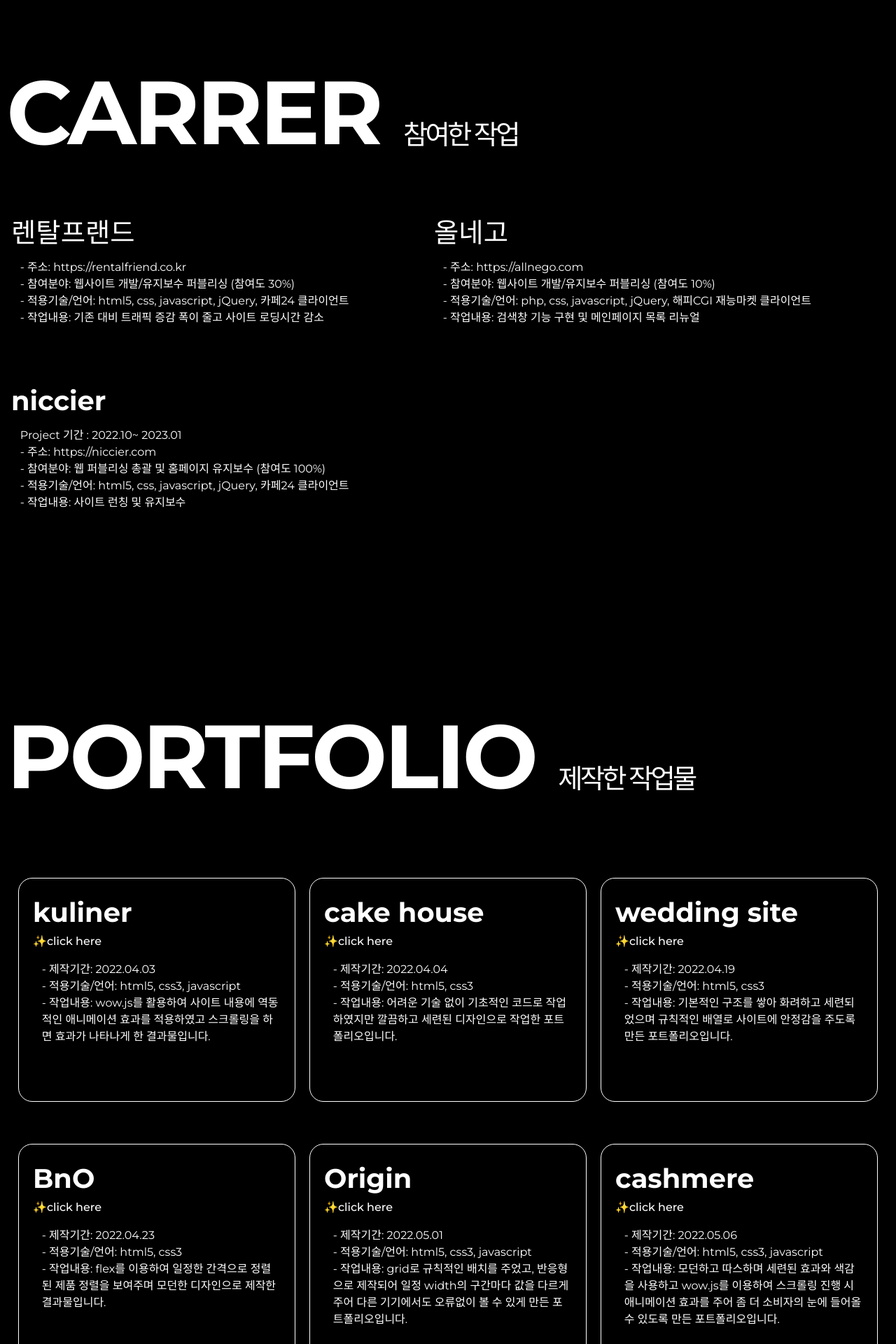
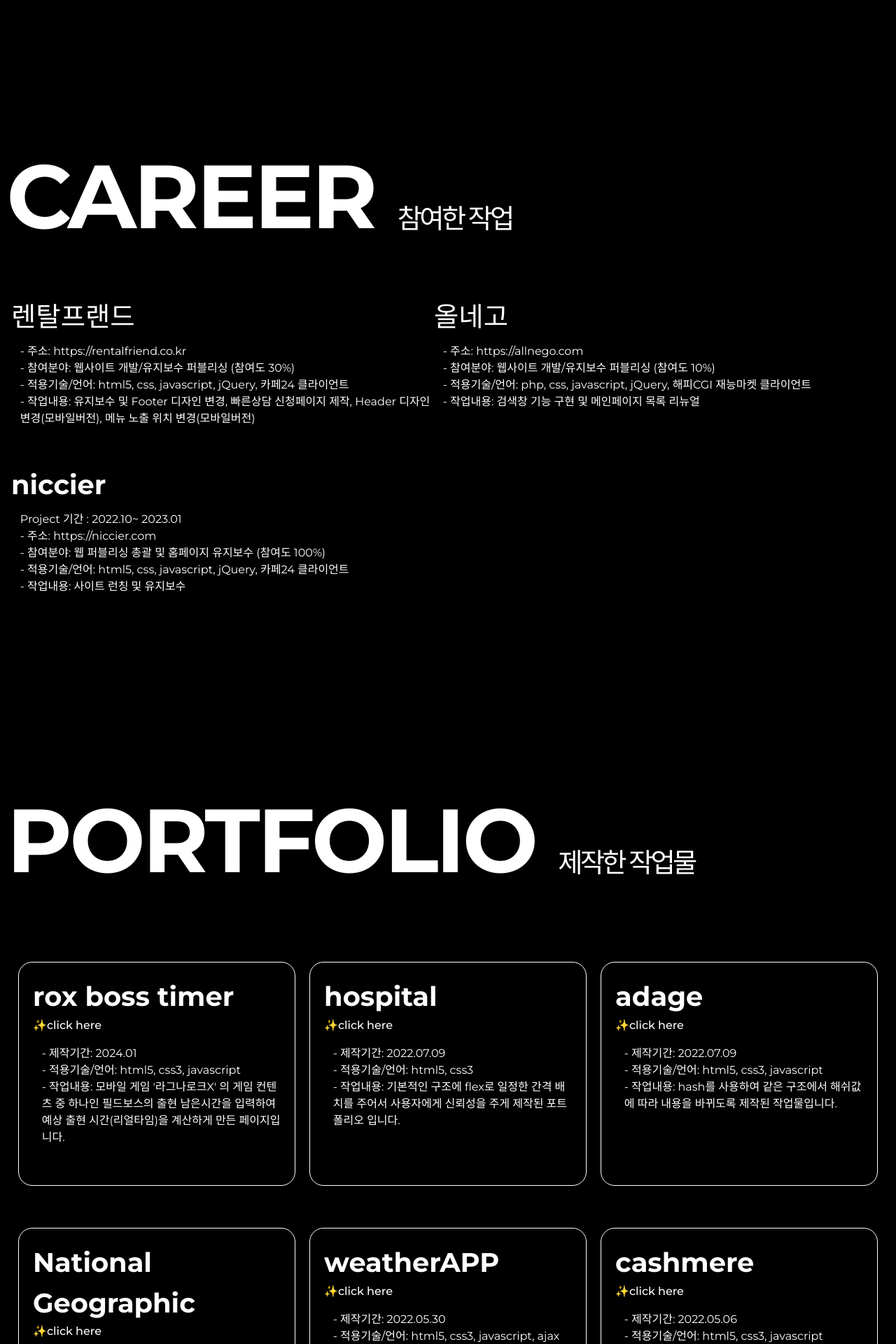
Before and after one commit to CherrySalute/Portfolio, a Vue app: page / in a window 1280 px wide. Shown: the part 760-2680 px from the top of the page at 70% size. Built offline with nearby package versions, Linux system fonts and the light colour scheme; a small style sheet from the web is missing; a web font is replaced by a local one.

Commit message:
plus selfsection

```diff
--- a/src/components/CarrerSection.vue
+++ b/src/components/CareerSection.vue
@@ -1,22 +1,22 @@
 <script setup>
-import {carrerText} from "@/constants/index";
+import {careerText} from "@/constants/index";
 </script>
 
 
 <template>
-    <section id="carrer">
-        <div class="carrer__inner">
-            <h2 class="carrer__title">
-                Carrer <em>참여한 작업</em>
+    <section id="career">
+        <div class="career__inner">
+            <h2 class="career__title">
+                career <em>참여한 작업</em>
             </h2>
-            <div class="carrer__list">
-                <div class="carrer__box" v-for="(carrer,key) in carrerText" :key="key">
-                    <div class="title">{{carrer.title}}</div>
-                    <p class="project">{{carrer.project}}</p>
-                    <div class="adress">- 주소: <a :href="carrer.adress">{{carrer.adress}}</a></div>
-                    <div class="join">- 참여분야: {{carrer.join}}</div>
-                    <div class="lang">- 적용기술/언어: {{carrer.lang}}</div>
-                    <div class="cont">- 작업내용: {{carrer.cont}}</div>
+            <div class="career__list">
+                <div class="career__box" v-for="(career,key) in careerText" :key="key">
+                    <div class="title">{{career.title}}</div>
+                    <p class="project">{{career.project}}</p>
+                    <div class="adress">- 주소: <a :href="career.adress">{{career.adress}}</a></div>
+                    <div class="join">- 참여분야: {{career.join}}</div>
+                    <div class="lang">- 적용기술/언어: {{career.lang}}</div>
+                    <div class="cont">- 작업내용: {{career.cont}}</div>
                 </div>
             </div>
         </div>
@@ -24,12 +24,12 @@ import {carrerText} from "@/constants/index";
 </template>
 
 <style lang="scss" scoped>
-    #carrer{
+    #career{
         color: var(--white);
         height: 100vh;
     }
 
-    .carrer__inner{
+    .career__inner{
         width: 100%; height: 100%;
         display: flex;
         align-items: flex-start;
@@ -41,7 +41,7 @@ import {carrerText} from "@/constants/index";
             justify-content: center;
         }
 
-        .carrer__title{
+        .career__title{
             font-size: 10vw;
             font-weight: 700;
             text-transform: uppercase;
@@ -61,11 +61,11 @@ import {carrerText} from "@/constants/index";
             }
         }
 
-        .carrer__list{
+        .career__list{
             display: flex;
             flex-wrap: wrap;
 
-            .carrer__box{
+            .career__box{
                 width: calc(100% / 2 - 20px); height: 30vh;
 
                 .title{
--- /dev/null
+++ b/src/components/SelfSection.vue
@@ -0,0 +1,16 @@
+<template>
+    <section id="self">
+        <div class="self__inner">
+            <h2 class="self__title"></h2>
+            <div class="self__box">
+                <div class="selfie">
+                    <img src="" alt="">
+                </div>
+                <div class="name">김경래</div>
+                <div class="basic">Frontend junior</div>
+                <div class="tech">사용 기술 : vus.js / scss / node.js / html5 / javascript</div>
+                <div class="cont">목표 : 많은 사람들이 불편함 없이 이용하고, 즐겁게 편안하게 이용할 수 있는 홈페이지를 만드는 것</div>
+            </div>
+        </div>
+    </section>
+</template>
--- a/src/constants/index.js
+++ b/src/constants/index.js
@@ -4,8 +4,8 @@ export const headerNav = [
         url: "#intro",
     },
     {
-        title: "carrer",
-        url: "#carrer",
+        title: "career",
+        url: "#career",
     },
     {
         title: "portfolio",
@@ -19,19 +19,20 @@ export const headerNav = [
 
 export const introText = {
     title: "Front End",
-    desc: "There are better starters than me",
-    desc2: "but I’m a strong finisher.",
+    desc: "최고는 아니지만 최선을 다해서",
+    desc2: "빠르진 않지만 주어진 시간 내에",
 }
 
 
-export const carrerText = [
+
+export const careerText = [
     {
         title: "렌탈프랜드",
         project: "",
         adress: "https://rentalfriend.co.kr",
         join: "웹사이트 개발/유지보수 퍼블리싱 (참여도 30%)",
         lang: "html5, css, javascript, jQuery, 카페24 클라이언트",
-        cont: "기존 대비 트래픽 증감 폭이 줄고 사이트 로딩시간 감소",
+        cont: "유지보수 및 Footer 디자인 변경, 빠른상담 신청페이지 제작, Header 디자인 변경(모바일버전), 메뉴 노출 위치 변경(모바일버전)",
     },
     {
         title: "올네고",
@@ -53,68 +54,12 @@ export const carrerText = [
 
 
 export const portText = [
-   {
-        title: "kuliner",
-        adress: "https://cherrysalute.github.io/portfolio_kuliner/",
-        time: "2022.04.03",
+    {
+        title: "rox boss timer",
+        adress: "https://roxbosstime.netlify.app/",
+        time: "2024.01",
         lang: "html5, css3, javascript",
-        cont: "wow.js를 활용하여 사이트 내용에 역동적인 애니메이션 효과를 적용하였고 스크롤링을 하면 효과가 나타나게 한 결과물입니다.",
-   },
-   {
-        title: "cake house",
-        adress: "https://cherrysalute.github.io/portfolio_cakehouse/",
-        time: "2022.04.04",
-        lang: "html5, css3",
-        cont: "어려운 기술 없이 기초적인 코드로 작업하였지만 깔끔하고 세련된 디자인으로 작업한 포트폴리오입니다.",
-   },
-   {
-        title: "wedding site",
-        adress: "https://cherrysalute.github.io/portfolio_weddingsite/",
-        time: "2022.04.19",
-        lang: "html5, css3",
-        cont: "기본적인 구조를 쌓아 화려하고 세련되었으며 규칙적인 배열로 사이트에 안정감을 주도록 만든 포트폴리오입니다.",
-    },
-    {
-        title: "BnO",
-        adress: "https://cherrysalute.github.io/portfolio_BnO/",
-        time: "2022.04.23",
-        lang: "html5, css3",
-        cont: "flex를 이용하여 일정한 간격으로 정렬된 제품 정렬을 보여주며 모던한 디자인으로 제작한 결과물입니다.",
-   },
-   {
-        title: "Origin",
-        adress: "https://cherrysalute.github.io/portfolio_Origin/",
-        time: "2022.05.01",
-        lang: "html5, css3, javascript",
-        cont: "grid로 규칙적인 배치를 주었고, 반응형으로 제작되어 일정 width의 구간마다 값을 다르게 주어 다른 기기에서도 오류없이 볼 수 있게 만든 포트폴리오입니다.",
-   },
-   {
-        title: "cashmere",
-        adress: "https://cherrysalute.github.io/portfolio_cashmere/",
-        time: "2022.05.06",
-        lang: "html5, css3, javascript",
-        cont: "모던하고 따스하며 세련된 효과와 색감을 사용하고 wow.js를 이용하여 스크롤링 진행 시 애니메이션 효과를 주어 좀 더 소비자의 눈에 들어올 수 있도록 만든 포트폴리오입니다.",
-    },
-    {
-        title: "weatherAPP",
-        adress: "https://cherrysalute.github.io/portfolio_weatherApp/",
-        time: "2022.05.30",
-        lang: "html5, css3, javascript, ajax",
-        cont: "OpenWeatherMap을 이용하여 만든 날씨 API 포트폴리오입니다. 각 도시명을 입력하면 현재 날씨와 습도, 풍속, 구름 양 등 알 수 있도록 작업했습니다.",
-   },
-   {
-        title: "National Geographic",
-        adress: "https://cherrysalute.github.io/portfoli_Naeo/",
-        time: "2022.07.05",
-        lang: "html5, css3, javascript, Vue",
-        cont: "Vue cnd를 이용하여 각 주제에 맞는 이미지 갤러리를 router를 통해 보여주는 포트폴리오 입니다.",
-   },
-   {
-        title: "adage",
-        adress: "https://cherrysalute.github.io/portfolio_adage/",
-        time: "2022.07.09",
-        lang: "html5, css3, javascript",
-        cont: "hash를 사용하여 같은 구조에서 해쉬값에 따라 내용을 바뀌도록 제작된 작업물입니다.",
+        cont: "모바일 게임 '라그나로크X' 의 게임 컨텐츠 중 하나인 필드보스의 출현 남은시간을 입력하여 예상 출현 시간(리얼타임)을 계산하게 만든 페이지입니다. ",
     },
     {
         title: "hospital",
@@ -124,11 +69,67 @@ export const portText = [
         cont: "기본적인 구조에 flex로 일정한 간격 배치를 주어서 사용자에게 신뢰성을 주게 제작된 포트폴리오 입니다.",
     },
     {
-        title: "rox boss timer",
-        adress: "https://roxbosstime.netlify.app/",
-        time: "2024.01",
+        title: "adage",
+        adress: "https://cherrysalute.github.io/portfolio_adage/",
+        time: "2022.07.09",
         lang: "html5, css3, javascript",
-        cont: "모바일 게임 '라그나로크X' 의 게임 컨텐츠 중 하나인 필드보스의 출현 남은시간을 입력하여 예상 출현 시간(리얼타임)을 계산하게 만든 페이지입니다. ",
+        cont: "hash를 사용하여 같은 구조에서 해쉬값에 따라 내용을 바뀌도록 제작된 작업물입니다.",
+    },
+    {
+        title: "National Geographic",
+        adress: "https://cherrysalute.github.io/portfoli_Naeo/",
+        time: "2022.07.05",
+        lang: "html5, css3, javascript, Vue",
+        cont: "Vue cnd를 이용하여 각 주제에 맞는 이미지 갤러리를 router를 통해 보여주는 포트폴리오 입니다.",
+   },
+   {
+        title: "weatherAPP",
+        adress: "https://cherrysalute.github.io/portfolio_weatherApp/",
+        time: "2022.05.30",
+        lang: "html5, css3, javascript, ajax",
+        cont: "OpenWeatherMap을 이용하여 만든 날씨 API 포트폴리오입니다. 각 도시명을 입력하면 현재 날씨와 습도, 풍속, 구름 양 등 알 수 있도록 작업했습니다.",
+    },
+    {
+        title: "cashmere",
+        adress: "https://cherrysalute.github.io/portfolio_cashmere/",
+        time: "2022.05.06",
+        lang: "html5, css3, javascript",
+        cont: "모던하고 따스하며 세련된 효과와 색감을 사용하고 wow.js를 이용하여 스크롤링 진행 시 애니메이션 효과를 주어 좀 더 소비자의 눈에 들어올 수 있도록 만든 포트폴리오입니다.",
+    },
+    {
+        title: "Origin",
+        adress: "https://cherrysalute.github.io/portfolio_Origin/",
+        time: "2022.05.01",
+        lang: "html5, css3, javascript",
+        cont: "grid로 규칙적인 배치를 주었고, 반응형으로 제작되어 일정 width의 구간마다 값을 다르게 주어 다른 기기에서도 오류없이 볼 수 있게 만든 포트폴리오입니다.",
+    },
+    {
+        title: "BnO",
+        adress: "https://cherrysalute.github.io/portfolio_BnO/",
+        time: "2022.04.23",
+        lang: "html5, css3",
+        cont: "flex를 이용하여 일정한 간격으로 정렬된 제품 정렬을 보여주며 모던한 디자인으로 제작한 결과물입니다.",
+    },
+    {
+        title: "wedding site",
+        adress: "https://cherrysalute.github.io/portfolio_weddingsite/",
+        time: "2022.04.19",
+        lang: "html5, css3",
+        cont: "기본적인 구조를 쌓아 화려하고 세련되었으며 규칙적인 배열로 사이트에 안정감을 주도록 만든 포트폴리오입니다.",
+    },
+    {
+        title: "cake house",
+        adress: "https://cherrysalute.github.io/portfolio_cakehouse/",
+        time: "2022.04.04",
+        lang: "html5, css3",
+        cont: "어려운 기술 없이 기초적인 코드로 작업하였지만 깔끔하고 세련된 디자인으로 작업한 포트폴리오입니다.",
+    },
+    {
+        title: "kuliner",
+        adress: "https://cherrysalute.github.io/portfolio_kuliner/",
+        time: "2022.04.03",
+        lang: "html5, css3, javascript",
+        cont: "wow.js를 활용하여 사이트 내용에 역동적인 애니메이션 효과를 적용하였고 스크롤링을 하면 효과가 나타나게 한 결과물입니다.",
     },
 ]
 
--- a/src/views/HomeView.vue
+++ b/src/views/HomeView.vue
@@ -2,7 +2,8 @@
   import HeaderSection from "@/components/HeaderSection.vue";
   import FooterSection from "@/components/FooterSection.vue";
   import IntroSection from "@/components/IntroSection.vue";
-  import CarrerSection from "@/components/CarrerSection.vue";
+  import SelfSection from "@/components/SelfSection.vue";
+  import CareerSection from "@/components/CareerSection.vue";
   import PortSection from "@/components/PortSection.vue";
   import ContactSection from "@/components/ContactSection.vue";
   import SkipSection from "@/components/SkipSection.vue";
@@ -13,7 +14,8 @@
   <HeaderSection />
   <main id="main" role="main">
     <IntroSection />
-    <CarrerSection />
+    <SelfSection />
+    <CareerSection />
     <PortSection />
     <ContactSection />
   </main>
```
Also changed, not shown: 1 other file (tests, documents, lock files or other folders).
